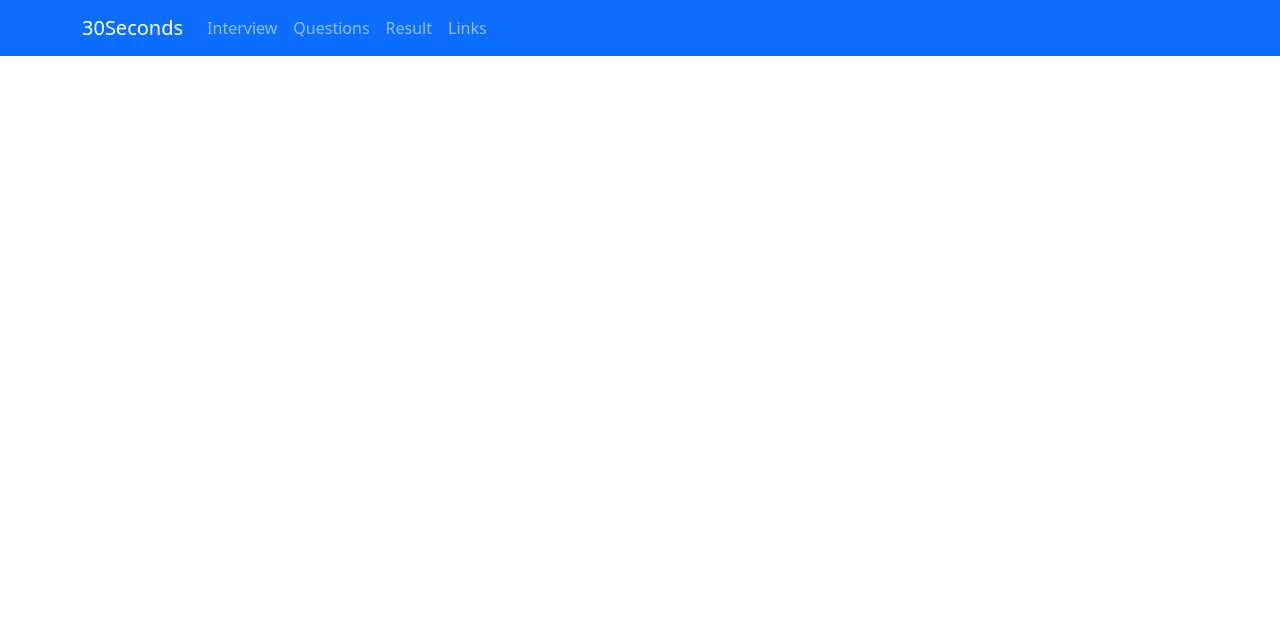
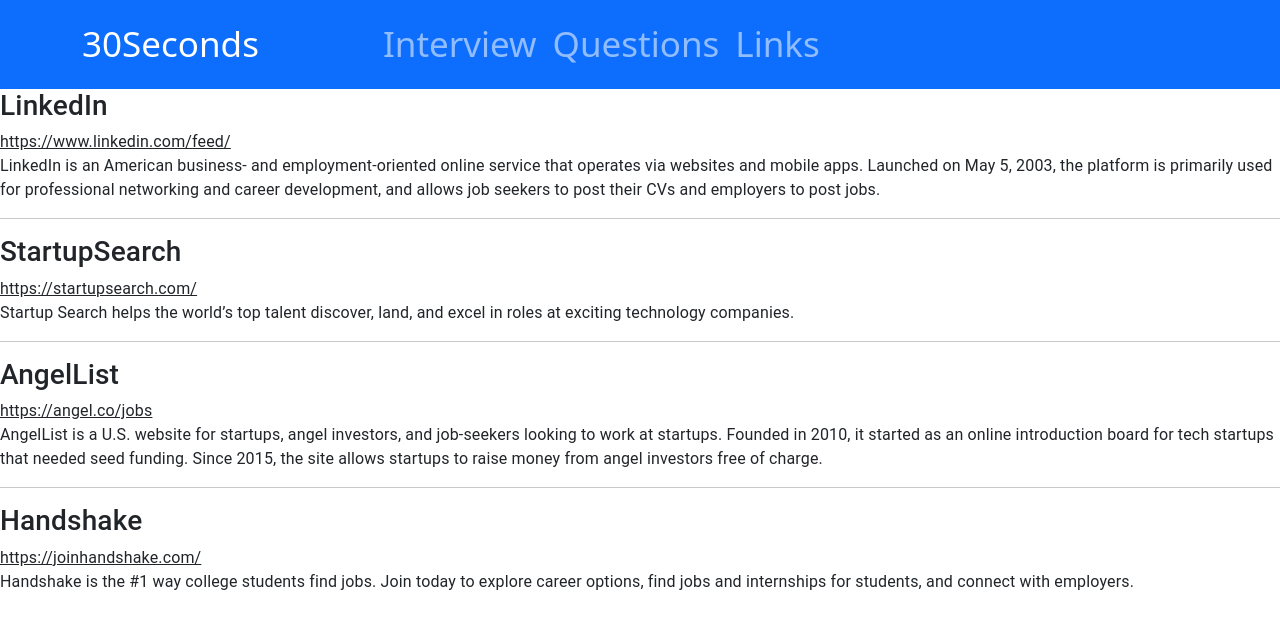
Before and after one commit to jaceybuchner/SBHacks_InterviewPrep, a React (Create React App) app in the folder 30seconds/: page /links in a window 1280 px wide. Shown: the top 628 px of the page. Built offline with nearby package versions, Linux system fonts and the light colour scheme; the HTML template or start-up script is replaced by a standard one.

Commit message:
works a bit more

```diff
--- a/30seconds/package.json
+++ b/30seconds/package.json
@@ -14,6 +14,7 @@
     "react": "^17.0.2",
     "react-bootstrap": "^2.1.2",
     "react-dom": "^17.0.2",
+    "react-media-recorder": "^1.6.3",
     "react-router-dom": "^6.2.1",
     "react-scripts": "5.0.0",
     "web-vitals": "^2.1.4"
--- a/30seconds/src/App.js
+++ b/30seconds/src/App.js
@@ -16,11 +16,11 @@
       <Router>
         <OurNavbar/>
         <Routes>
-          <Route path="/" exact component={Home} />
-          <Route path="/interview" component={RecordingPage} />
-          <Route path="/question" component={QuestionsPage} />
-          <Route path="/result" component={ResultPage} />
-          <Route path="/links" component={LinksPage} />
+          <Route exact path="/" element={<Home/>} />
+          <Route exact path="/interview" element={<RecordingPage/>} />
+          <Route exact path="/question" element={<QuestionsPage/>} />
+          <Route exact path="/result" element={<ResultPage/>} />
+          <Route exact path="/links" element={<LinksPage/>} />
         </Routes>
       </Router>
     </div>
--- a/30seconds/src/components/Home.js
+++ b/30seconds/src/components/Home.js
@@ -3,7 +3,8 @@
 function Home (){
     return (
         <div>
-            Home
+            <h1>Welcome to 30Seconds</h1>
+            <h2>30Seconds helps college students streamline the process of finding Internships and preparing for Behavioral Interviews</h2>
         </div>
     )
 }
--- a/30seconds/src/components/LinksPage.js
+++ b/30seconds/src/components/LinksPage.js
@@ -6,7 +6,45 @@
 function LinksPage() {
     return (
         <Typography>
-            LinkedIn
+            <h3>LinkedIn</h3>
+            <Link color="inherit" href="https://www.linkedin.com/feed/">
+                https://www.linkedin.com/feed/
+            </Link>
+            <p>
+                LinkedIn is an American business- and employment-oriented online service
+                that operates via websites and mobile apps. Launched on May 5, 2003, the
+                platform is primarily used for professional networking and career development,
+                and allows job seekers to post their CVs and employers to post jobs.
+            </p>
+            <hr></hr>
+            <h3>StartupSearch</h3>
+            <Link color="inherit" href="https://startupsearch.com/">
+                https://startupsearch.com/
+            </Link>
+            <p>
+                Startup Search helps the world’s top talent discover, land, and excel in roles
+                at exciting technology companies.
+            </p>
+            <hr></hr>
+            <h3>AngelList</h3>
+            <Link color="inherit" href="https://angel.co/jobs">
+                https://angel.co/jobs
+            </Link>
+            <p>
+                AngelList is a U.S. website for startups, angel investors, and job-seekers looking
+                to work at startups. Founded in 2010, it started as an online introduction board
+                for tech startups that needed seed funding. Since 2015, the site allows startups
+                to raise money from angel investors free of charge.
+            </p>
+            <hr></hr>
+            <h3>Handshake</h3>
+            <Link color="inherit" href="https://joinhandshake.com/">
+                https://joinhandshake.com/
+            </Link>
+            <p>
+                Handshake is the #1 way college students find jobs. Join today to explore career
+                options, find jobs and internships for students, and connect with employers.
+            </p>
 
 
         </Typography>
--- a/30seconds/src/components/OurNavbar.js
+++ b/30seconds/src/components/OurNavbar.js
@@ -6,17 +6,18 @@
 
 const OurNavbar = () => {
     return (
-        <Navbar bg="primary" variant="dark">
+
+        <Navbar style={{paddingBottom: 10, paddingTop:10, fontSize: 35}} bg="primary" variant="dark">
             <Container>
-                <Navbar.Brand href="/">30Seconds</Navbar.Brand>
-                <Nav className="me-auto">
-                    <Nav.Link href="/record">Interview</Nav.Link>
+                <Navbar.Brand  style={{fontSize: 35}}href="/">30Seconds</Navbar.Brand>
+                <Nav style={{paddingLeft: 100}}className="me-auto">
+                    <Nav.Link href="/interview">Interview</Nav.Link>
                     <Nav.Link href="/question">Questions</Nav.Link>
-                    <Nav.Link href="/result">Result</Nav.Link>
                     <Nav.Link href="/links">Links</Nav.Link>
                 </Nav>
             </Container>
         </Navbar>
+
     );
 }
 
--- a/30seconds/src/components/QuestionsPage.js
+++ b/30seconds/src/components/QuestionsPage.js
@@ -5,11 +5,10 @@
     return (
 
         <div>
-            {questionList}
+            <p>{questionList}</p>
         </div>
-    )
+    );
 }
-
 
 //40 Questions in the array
 export const questions = [
@@ -55,4 +54,4 @@
 	"Who are Your Role Models in Life"
 ];
 
-export default QuestionsPage
+export default QuestionsPage;
--- a/30seconds/src/components/RecordingPage.js
+++ b/30seconds/src/components/RecordingPage.js
@@ -6,7 +6,6 @@
     return (
         <div>
             <AudioRecorder/>
-
         </div>
     )
 }
--- a/30seconds/src/components/RecordingPage/AudioRecorder.js
+++ b/30seconds/src/components/RecordingPage/AudioRecorder.js
@@ -44,6 +44,15 @@
       },
     );
   }
+
+  return(
+    <div>
+      <button onClick={start} disabled={isRecording}>Record</button>
+      <button onClick={stop} disabled={!isRecording}>Stop</button>
+      <audio src={blobURL} controls="controls" />
+    </div>
+  )
+
 }
 
 export default AudioRecorder
```
Also changed, not shown: 30seconds/src/components/AudioRecorder.js (deleted, +0 -47 lines), 2 other files (tests, documents, lock files or other folders).
